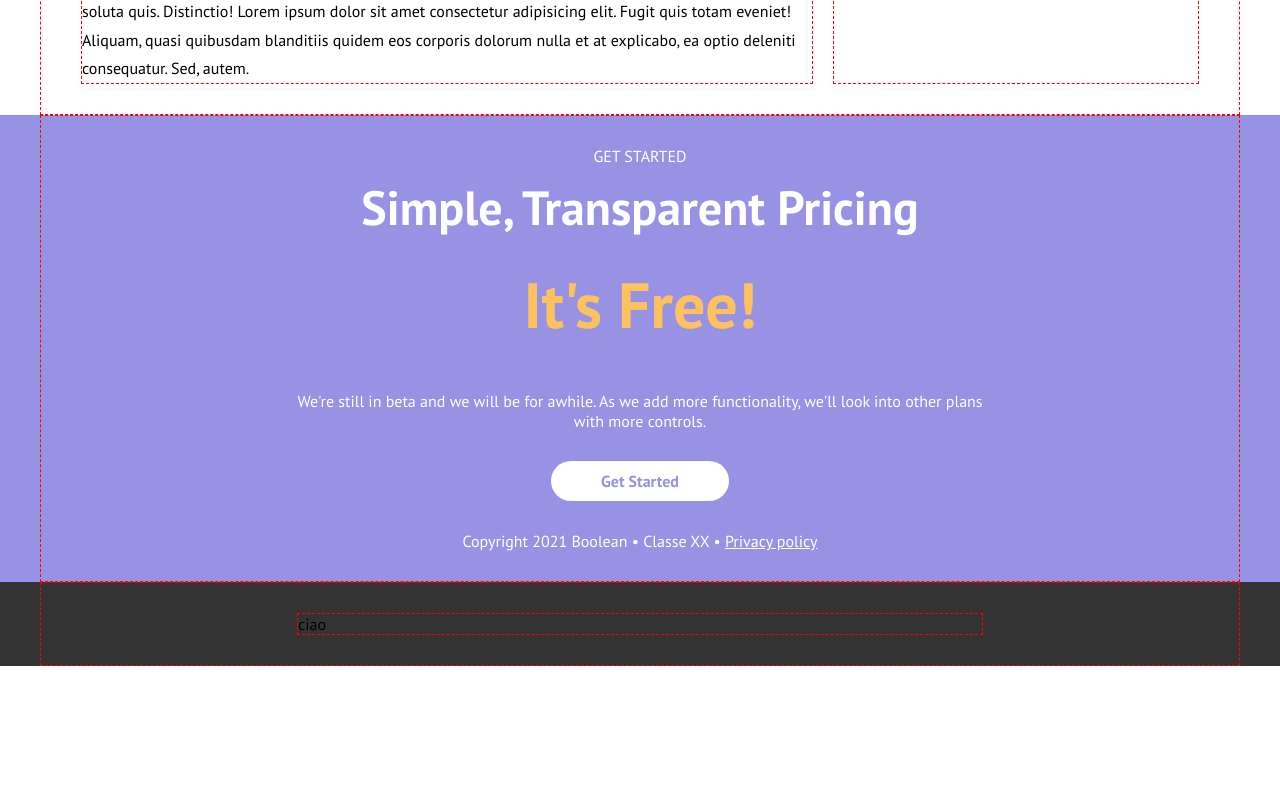
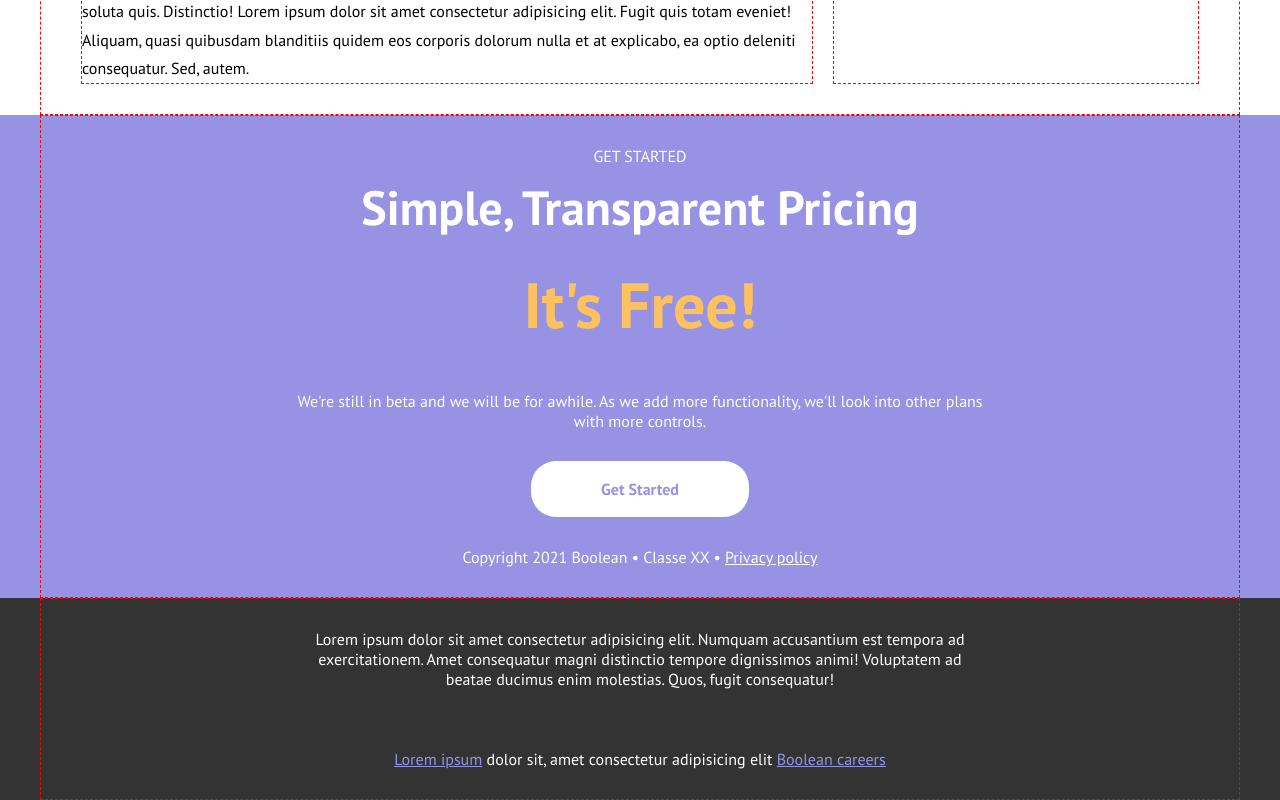
Before and after one commit to antoinde/htmlcss-responsive-layout, a plain HTML site: page index.html in a window 1280 px wide. Shown: the part 3925-4725 px from the top of the page. Before the commit the page ends 4591 px from the top, so only its background shows below. Drawn offline with Linux system fonts and the light colour scheme.

Commit message:
Footer finished Added button hover effect

```diff
--- a/css/style.css
+++ b/css/style.css
@@ -33,6 +33,10 @@ img{ max-width: 100%;}
     border-radius: 25px;
     padding: 10px 15px;
     font-weight: 200;
+}
+.button:hover{
+    cursor: pointer;
+    opacity: 0.8;
 }
 
 .container-header{
@@ -353,7 +357,7 @@ header .img_container, header .hamburger{
     color: #9792e4;
     font-weight: 700;
     display: inline-block;
-    padding: 10px 50px;
+    padding: 18px 70px;
     margin-top: 30px;
     margin-bottom: 30px;
 }
@@ -365,6 +369,14 @@ header .img_container, header .hamburger{
     max-width: 1200px;
     margin: 0 auto;
     padding: 30px 20%;
+    color: #fff;
+    text-align: center;
+}
+.footer u{
+    color: #9792e4;
+}
+.footer .bottom{
+    margin-top: 60px;
 }
 /* /Footer */
 
--- a/index.html
+++ b/index.html
@@ -239,7 +239,12 @@
         <div class="footer bg_color_black">
             <footer>
                 <div class="container vedi">
-                    <div class="vedi">ciao</div>
+                    <div>
+                        Lorem ipsum dolor sit amet consectetur adipisicing elit. Numquam accusantium est tempora ad exercitationem. Amet consequatur magni distinctio tempore dignissimos animi! Voluptatem ad beatae ducimus enim molestias. Quos, fugit consequatur!
+                    </div>
+                    <div class="bottom">
+                        <u>Lorem ipsum</u> dolor sit, amet consectetur adipisicing elit <u>Boolean careers</u>
+                    </div>
                 </div>
             </footer>
         </div>
```
